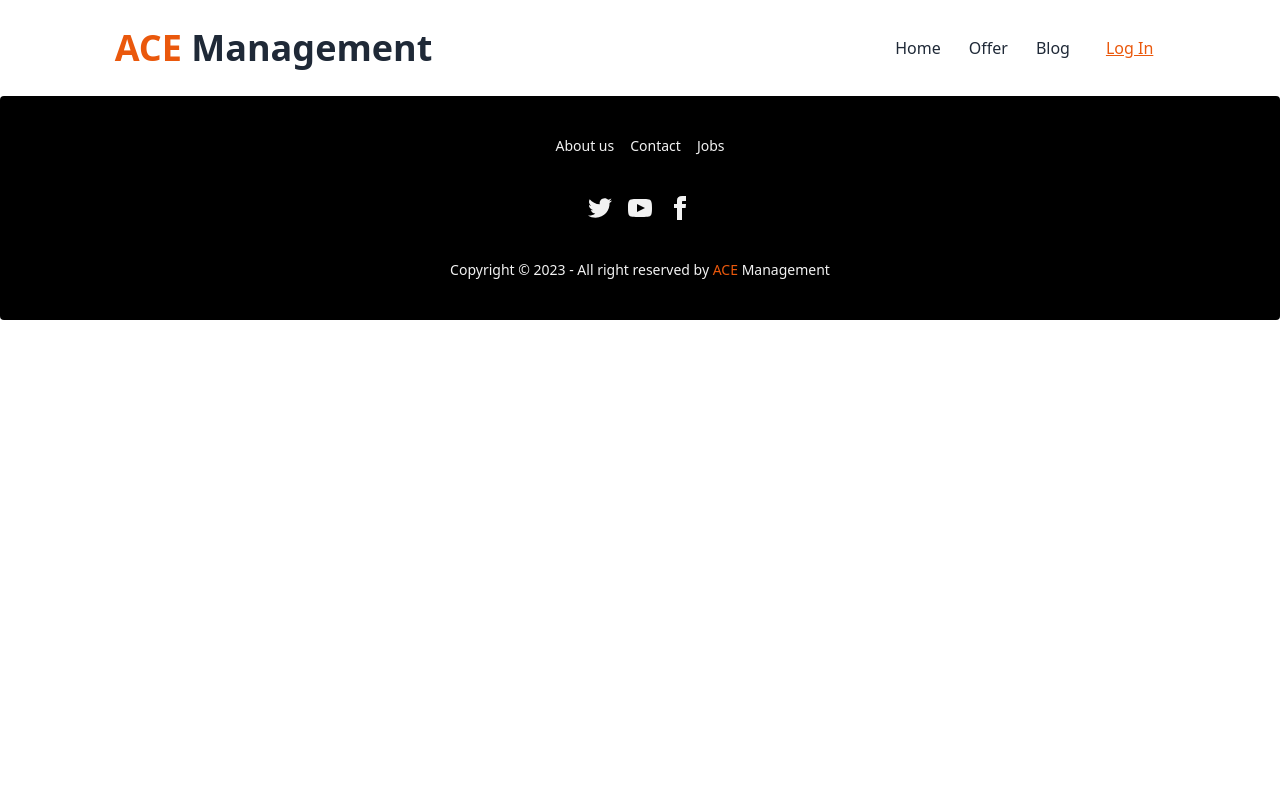
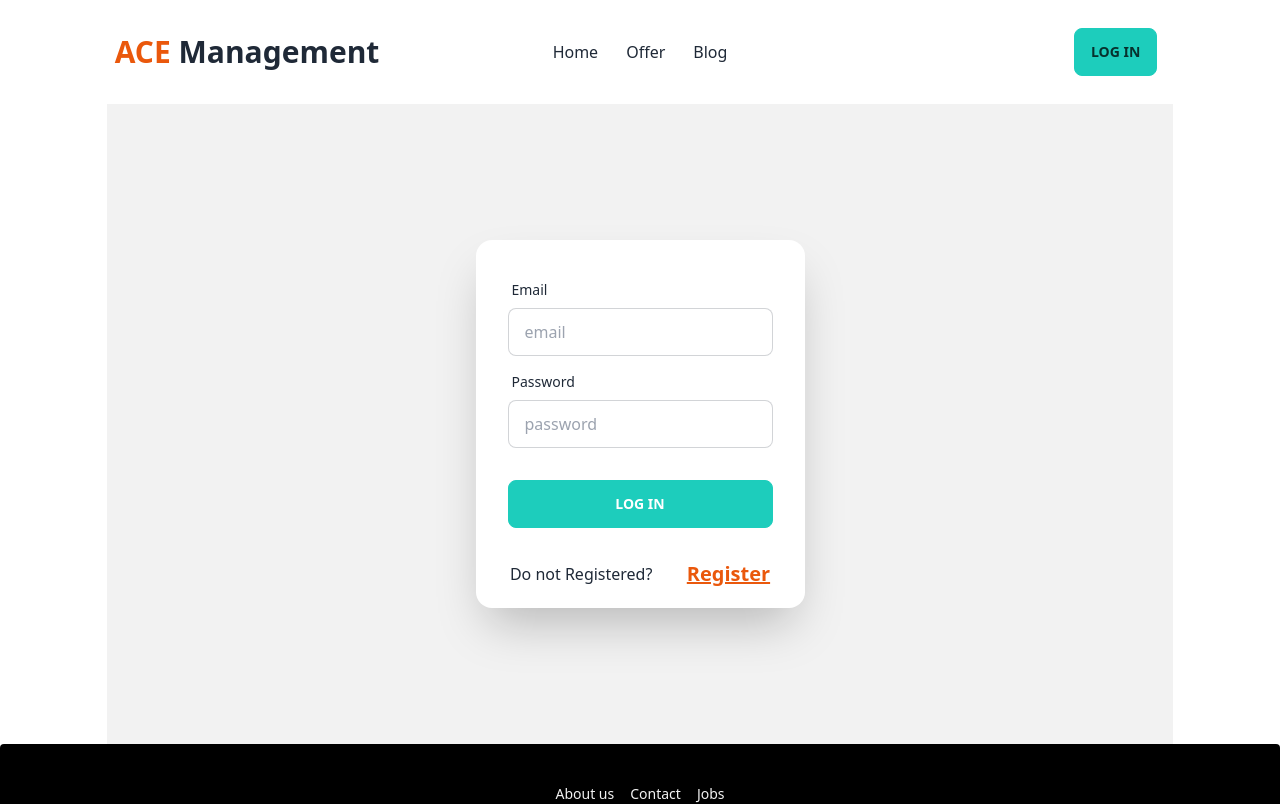
Before and after one commit to Mehedimid/cultural-event, a React (Vite) app: page /login in a window 1280 px wide. Shown: the top 804 px of the page. Built offline with nearby package versions, Linux system fonts and the light colour scheme.

Commit message:
login and register section done with user data and password authenticated

```diff
--- a/package.json
+++ b/package.json
@@ -10,12 +10,14 @@
     "preview": "vite preview"
   },
   "dependencies": {
+    "firebase": "^10.5.0",
     "localforage": "^1.10.0",
     "match-sorter": "^6.3.1",
     "react": "^18.2.0",
     "react-dom": "^18.2.0",
     "react-router-dom": "^6.17.0",
-    "sort-by": "^1.2.0"
+    "react-toastify": "^9.1.3",
+    "sort-by": "^0.0.2"
   },
   "devDependencies": {
     "@types/react": "^18.2.15",
--- /dev/null
+++ b/src/AuthProvider/AuthProvider.jsx
@@ -0,0 +1,29 @@
+import { createUserWithEmailAndPassword, signInWithEmailAndPassword } from 'firebase/auth';
+import React, { createContext } from 'react';
+import auth from '../firebase/firebase.config';
+
+export const AuthContext = createContext(null)
+
+function AuthProvider({children}) {
+
+
+    const createUser = (email, password) =>{
+        return createUserWithEmailAndPassword(auth, email, password)
+    }
+
+    const logInUser = (email, password) =>{
+        return signInWithEmailAndPassword(auth, email, password)
+    }
+
+   const authInfo = {
+    createUser, logInUser
+   }
+
+    return (
+      <AuthContext.Provider value={authInfo}>
+        {children}
+      </AuthContext.Provider>
+    );
+}
+
+export default AuthProvider;
--- a/src/components/Navbar.jsx
+++ b/src/components/Navbar.jsx
@@ -6,7 +6,7 @@ function Navbar(props) {
      <NavLink to='/'>Home</NavLink>
      <NavLink to='/offer'>Offer</NavLink>
      <NavLink to='/blog'>Blog</NavLink>
-     <NavLink to='/login'>Log In</NavLink>
+
   </>
   return (
     <>
@@ -35,14 +35,17 @@ function Navbar(props) {
                 {navlinks}
               </ul>
             </div>
-            <h1 className=" text-xl md:text-4xl font-bold ">
+            <h1 className=" text-xl md:text-3xl font-bold ">
               <span className="text-orange-600 ">ACE</span> Management
             </h1>
           </div>
-          <div className="navbar-end hidden lg:flex">
+          <div className="navbar-center hidden lg:flex">
             <ul className="menu menu-horizontal items-center text-base gap-7 font-medium px-1">
              {navlinks}
             </ul>
+          </div>
+          <div className="navbar-end">
+          <NavLink to='/login'><button className="btn btn-accent">Log In</button></NavLink>
           </div>
         </div>
       </div>
--- /dev/null
+++ b/src/firebase/firebase.config.js
@@ -0,0 +1,21 @@
+// Import the functions you need from the SDKs you need
+import { initializeApp } from "firebase/app";
+import { getAuth } from "firebase/auth";
+// TODO: Add SDKs for Firebase products that you want to use
+// https://firebase.google.com/docs/web/setup#available-libraries
+
+// Your web app's Firebase configuration
+const firebaseConfig = {
+  apiKey: "AIzaSyAKgjg9voEGI8QHwJDQvWHLwcHM4bEHcuQ",
+  authDomain: "culteral-event-assignment.firebaseapp.com",
+  projectId: "culteral-event-assignment",
+  storageBucket: "culteral-event-assignment.appspot.com",
+  messagingSenderId: "777202902501",
+  appId: "1:777202902501:web:98482e4d052d52d288bb0c"
+};
+
+// Initialize Firebase
+const app = initializeApp(firebaseConfig);
+const auth = getAuth(app);
+
+export default auth;
--- a/src/main.jsx
+++ b/src/main.jsx
@@ -6,11 +6,12 @@ import {
 } from "react-router-dom";
 import './index.css'
 import router from './Routes';
+import AuthProvider from './AuthProvider/AuthProvider';
 
 
 
 ReactDOM.createRoot(document.getElementById('root')).render(
   <React.StrictMode>
-   <RouterProvider router={router} />
+  <AuthProvider> <RouterProvider router={router} /></AuthProvider>
   </React.StrictMode>,
 )
--- a/src/pages/Login.jsx
+++ b/src/pages/Login.jsx
@@ -1,11 +1,75 @@
-import React from 'react';
+import React, { useContext } from 'react';
 import Navbar from '../components/Navbar';
+import { Link, useNavigate } from 'react-router-dom';
+import { AuthContext } from '../AuthProvider/AuthProvider';
+import { ToastContainer, toast } from 'react-toastify';
 
 function Login(props) {
+    const {logInUser} = useContext(AuthContext)
+    const navigate = useNavigate()
+    const handleLogin = e =>{
+        e.preventDefault()
+        const email = e.target.email.value
+        const password = e.target.password.value
+        // console.log(email, password)
+
+      logInUser(email, password)
+      .then(res => {
+        console.log(res.user)
+        navigate('/')
+      })
+      .catch(error => {
+        toast.error(error.message)
+      })
+
+    }
     return (
         <div>
             <Navbar></Navbar>
+            <div >
 
+      <div className="hero min-h-[80vh] sizing bg-base-200">
+        <div className="hero-content flex-col lg:flex-row-reverse">
+
+          <div className="card flex-shrink-0 w-full max-w-sm shadow-2xl bg-base-100">
+            <form className="card-body" onSubmit={handleLogin}>
+              <div className="form-control">
+                <label className="label">
+                  <span className="label-text">Email</span>
+                </label>
+                <input
+                  type="email"
+                  name="email"
+                  placeholder="email"
+                  className="input input-bordered"
+                  required
+                />
+              </div>
+              <div className="form-control">
+                <label className="label">
+                  <span className="label-text">Password</span>
+                </label>
+                <input
+                  type="password"
+                  name="password"
+                  placeholder="password"
+                  className="input input-bordered"
+                  required
+                />
+
+              </div>
+              <div className="form-control mt-6">
+                <button className="btn btn-accent text-white">Log In</button>
+              </div>
+            </form>
+            <div className="flex justify-evenly mb-5 items-center">
+                <p className="inline">Do not Registered?</p><Link to='/register' className="underline text-orange-600 font-semibold text-xl">Register</Link>
+            </div>
+            <ToastContainer></ToastContainer>
+          </div>
+        </div>
+      </div>
+    </div>
         </div>
     );
 }
--- a/src/pages/Register.jsx
+++ b/src/pages/Register.jsx
@@ -1,16 +1,53 @@
-import React from "react";
+import React, { useContext, useState } from "react";
 import Navbar from "../components/Navbar";
-import { Link } from "react-router-dom";
+import { Link, useNavigate } from "react-router-dom";
+import { AuthContext } from "../AuthProvider/AuthProvider";
+import { ToastContainer, toast } from "react-toastify";
+import 'react-toastify/dist/ReactToastify.css';
 
 function Register(props) {
+  const { createUser } = useContext(AuthContext);
+  const navigate = useNavigate()
+  // console.log(createUser)
+
+  const handleRegister = (e) => {
+    e.preventDefault();
+    const email = e.target.email.value;
+    const password = e.target.password.value;
+
+    // condition
+    const uppercase = /[A-Z]/.test(password);
+    const hasSpecialCharacter = /[!@#$%^&*]/.test(password);
+    if (password.length < 6) {
+      toast.error("error: password must be 8 character");
+      return;
+    } else if (!uppercase) {
+      toast.error("error: password need uppercase");
+      return;
+    } else if (!hasSpecialCharacter) {
+      toast.error("error : no special charachter");
+      return;
+    }
+
+
+    createUser(email, password)
+      .then((res) => {
+        console.log(res.user);
+        toast.success('wow!!! Successfully Registered!!')
+        e.target.email.value = ''
+        e.target.password.value = ""
+        // navigate('/')
+      })
+      .catch((error) => toast.error(error.message));
+  };
   return (
-    <div >
+    <div>
       <Navbar></Navbar>
       <div className="hero min-h-[80vh] sizing bg-base-200">
         <div className="hero-content flex-col lg:flex-row-reverse">
-
           <div className="card flex-shrink-0 w-full max-w-sm shadow-2xl bg-base-100">
-            <form className="card-body">
+            <form className="card-body" onSubmit={handleRegister}>
+            <ToastContainer></ToastContainer>
               <div className="form-control">
                 <label className="label">
                   <span className="label-text">Email</span>
@@ -34,18 +71,25 @@ function Register(props) {
                   className="input input-bordered"
                   required
                 />
-
               </div>
               <div className="form-control mt-6">
-                <button className="btn btn-secondary text-white">Register</button>
+                <button className="btn btn-secondary text-white">
+                  Register
+                </button>
               </div>
             </form>
             <div className="flex justify-evenly mb-5 items-center">
-                <p className="inline">Already Registered?</p><Link to='/login' className="underline text-orange-600 font-semibold text-xl">Log In</Link>
+              <p className="inline">Already Registered?</p>
+              <Link
+                to="/login"
+                className="underline text-orange-600 font-semibold text-xl">
+                Log In
+              </Link>
             </div>
           </div>
         </div>
       </div>
+
     </div>
   );
 }
```
Also changed, not shown: public/branch.json (added, +26 -0 lines), 1 other file (tests, documents, lock files or other folders).
